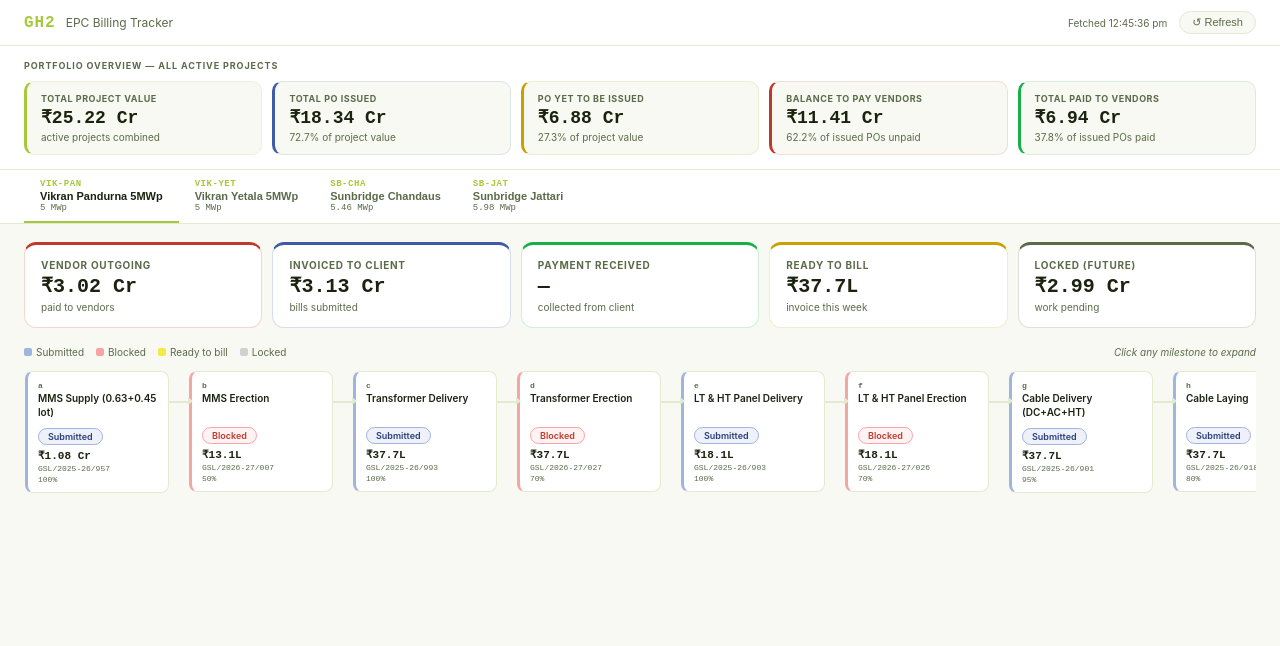
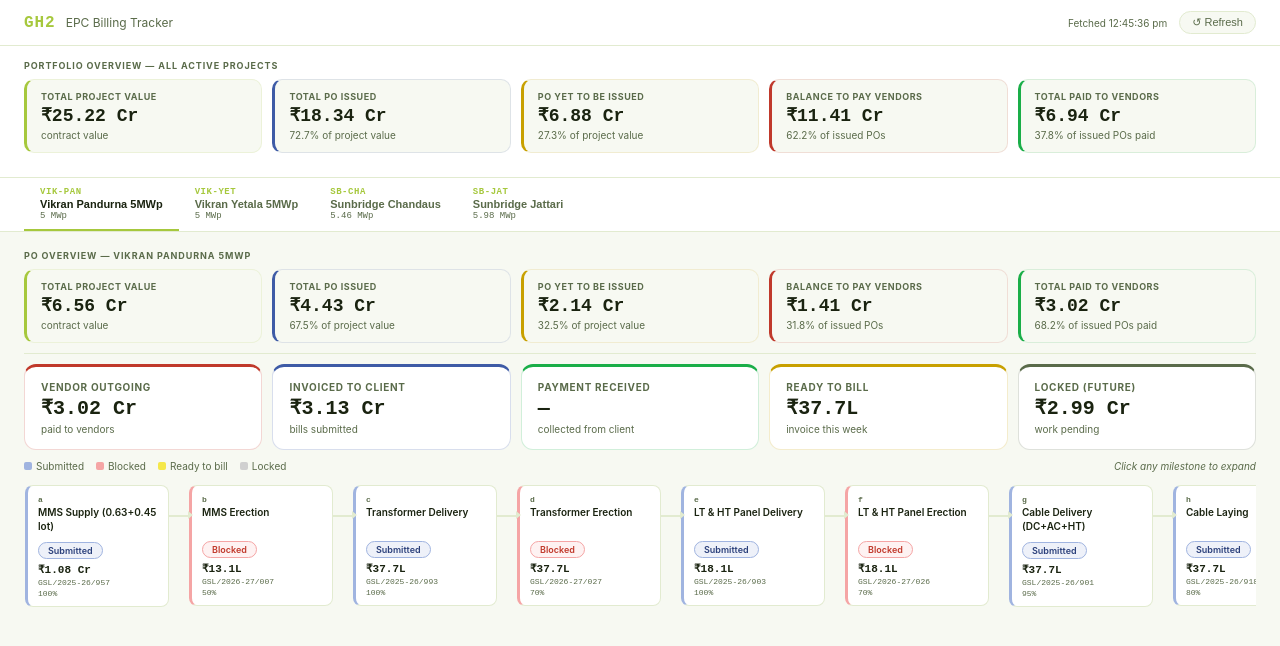
Before and after one commit to taaruntd/gh2-epc-tracker, a React (Create React App) app: page / in a window 1280 px wide. Shown: the top 646 px of the page. Built offline with nearby package versions, Linux system fonts and the light colour scheme.

Commit message:
Update App.js

```diff
--- a/src/App.js
+++ b/src/App.js
@@ -107,22 +107,24 @@ function joinData(projects, milestones, invoices, pos) {
   });
 }
 
-// ── GLOBAL STATS ──────────────────────────────────────────────
-function computeGlobalStats(rawProjects, rawPos) {
-  if (!rawProjects.length) return null;
+// ── PO STATS — reusable for both global and per-project ───────
+function computePOStats(projects, rawPos, filterProjectId = null) {
+  const filteredProj = filterProjectId
+    ? projects.filter(p => p.project_id === filterProjectId)
+    : projects.filter(p => p.project_status === "active");
 
-  // total project value — active projects only
-  const totalProjectValue = rawProjects
-    .filter(p => p.project_status === "active")
-    .reduce((a, p) => a + num(p.contract_value_inr), 0);
+  const projIds = new Set(filteredProj.map(p => p.project_id));
 
-  // deduplicate POs by project_id|po_id
+  const totalProjectValue = filteredProj.reduce((a,p) => a + num(p.contract_value_inr), 0);
+
   const seenTotal = new Set();
   const seenPaid  = new Set();
   let totalPOIssued = 0;
   let totalPOPaid   = 0;
 
-  rawPos.forEach(p => {
+  rawPos
+    .filter(p => projIds.has(p.project_id))
+    .forEach(p => {
       const key = `${p.project_id}|${p.po_id}`;
       if (!seenTotal.has(key)) {
         seenTotal.add(key);
@@ -137,9 +139,9 @@ function computeGlobalStats(rawProjects, rawPos) {
   return {
     totalProjectValue,
     totalPOIssued,
-    totalPOToIssue:  totalProjectValue - totalPOIssued,
+    totalPOToIssue: totalProjectValue - totalPOIssued,
     totalPOPaid,
-    totalPOBalance:  totalPOIssued - totalPOPaid,
+    totalPOBalance: totalPOIssued - totalPOPaid,
   };
 }
 
@@ -176,33 +178,35 @@ const TD = ({children,right,bold,color,sx}) => (
 );
 const TR = ({children,i}) => <tr style={{background:i%2===0?T.bg:T.surface}}>{children}</tr>;
 
-// ── GLOBAL STRIP ──────────────────────────────────────────────
-function GlobalStrip({ stats }) {
+// ── PO STRIP — shared component for both global and per-project
+function POStrip({ stats, label }) {
   if (!stats) return null;
-  const pctIssued = stats.totalProjectValue > 0
-    ? ((stats.totalPOIssued / stats.totalProjectValue) * 100).toFixed(1) : "0";
-  const pctPaid = stats.totalPOIssued > 0
-    ? ((stats.totalPOPaid / stats.totalPOIssued) * 100).toFixed(1) : "0";
+  const pctIssued  = stats.totalProjectValue > 0
+    ? ((stats.totalPOIssued   / stats.totalProjectValue) * 100).toFixed(1) : "0";
   const pctToIssue = stats.totalProjectValue > 0
-    ? ((stats.totalPOToIssue / stats.totalProjectValue) * 100).toFixed(1) : "0";
+    ? ((stats.totalPOToIssue  / stats.totalProjectValue) * 100).toFixed(1) : "0";
+  const pctPaid    = stats.totalPOIssued > 0
+    ? ((stats.totalPOPaid     / stats.totalPOIssued)    * 100).toFixed(1) : "0";
   const pctBalance = stats.totalPOIssued > 0
-    ? (((stats.totalPOIssued - stats.totalPOPaid) / stats.totalPOIssued) * 100).toFixed(1) : "0";
+    ? ((stats.totalPOBalance  / stats.totalPOIssued)    * 100).toFixed(1) : "0";
 
   const cards = [
-    { label:"Total Project Value",     value:fmtL(stats.totalProjectValue), sub:"active projects combined",             accent:T.olive  },
-    { label:"Total PO Issued",         value:fmtL(stats.totalPOIssued),     sub:`${pctIssued}% of project value`,       accent:T.blue   },
-    { label:"PO Yet to Be Issued",     value:fmtL(stats.totalPOToIssue),    sub:`${pctToIssue}% of project value`,      accent:T.amber  },
-    { label:"Balance to Pay Vendors",  value:fmtL(stats.totalPOBalance),    sub:`${pctBalance}% of issued POs unpaid`,  accent:T.red    },
-    { label:"Total Paid to Vendors",   value:fmtL(stats.totalPOPaid),       sub:`${pctPaid}% of issued POs paid`,       accent:T.green  },
+    { label:"Total Project Value",    value:fmtL(stats.totalProjectValue), sub:"contract value",                    accent:T.olive },
+    { label:"Total PO Issued",        value:fmtL(stats.totalPOIssued),     sub:`${pctIssued}% of project value`,    accent:T.blue  },
+    { label:"PO Yet to Be Issued",    value:fmtL(stats.totalPOToIssue),    sub:`${pctToIssue}% of project value`,   accent:T.amber },
+    { label:"Balance to Pay Vendors", value:fmtL(stats.totalPOBalance),    sub:`${pctBalance}% of issued POs`,      accent:T.red   },
+    { label:"Total Paid to Vendors",  value:fmtL(stats.totalPOPaid),       sub:`${pctPaid}% of issued POs paid`,    accent:T.green },
   ];
 
   return (
-    <div style={{background:T.surface,borderBottom:`1px solid ${T.border}`,padding:"14px 24px"}}>
-      <div style={{fontSize:9,fontWeight:700,color:T.muted,textTransform:"uppercase",letterSpacing:".1em",marginBottom:10}}>
-        Portfolio Overview — All Active Projects
+    <div style={{marginBottom:10}}>
+      {label && (
+        <div style={{fontSize:9,fontWeight:700,color:T.muted,textTransform:"uppercase",letterSpacing:".1em",marginBottom:8}}>
+          {label}
         </div>
+      )}
       <div style={{display:"grid",gridTemplateColumns:"repeat(5,1fr)",gap:10}}>
-        {cards.map(c=>(
+        {cards.map(c => (
           <div key={c.label} style={{
             background:T.bg, borderRadius:10,
             border:`1px solid ${c.accent}22`,
@@ -219,20 +223,30 @@ function GlobalStrip({ stats }) {
   );
 }
 
-// ── SUMMARY STRIP (per project) ───────────────────────────────
-function SummaryStrip({project}) {
-  const ms=project.milestones||[];
-  const billed  =ms.filter(m=>["billed","blocked"].includes(m.status)).reduce((a,m)=>a+num(m.milestone_amount),0);
-  const soon    =ms.filter(m=>m.status==="soon").reduce((a,m)=>a+num(m.milestone_amount),0);
-  const locked  =ms.filter(m=>m.status==="locked").reduce((a,m)=>a+num(m.milestone_amount),0);
-  const received=ms.reduce((a,m)=>a+num(m.payment_received),0);
+// ── GLOBAL STRIP WRAPPER ──────────────────────────────────────
+function GlobalStrip({ stats }) {
+  if (!stats) return null;
   return (
-    <div style={{display:"grid",gridTemplateColumns:"repeat(5,1fr)",gap:10,marginBottom:18}}>
-      <Stat label="Vendor outgoing"    value={fmtL(project.vendor_paid)} sub="paid to vendors"           accent={T.red}  />
-      <Stat label="Invoiced to client" value={fmtL(billed)}              sub="bills submitted"            accent={T.blue} />
-      <Stat label="Payment received"   value={received>0?fmtL(received):"—"} sub="collected from client" accent={T.green}/>
-      <Stat label="Ready to bill"      value={fmtL(soon)}                sub="invoice this week"          accent={T.amber}/>
-      <Stat label="Locked (future)"    value={fmtL(locked)}              sub="work pending"               accent={T.muted}/>
+    <div style={{background:T.surface,borderBottom:`1px solid ${T.border}`,padding:"14px 24px"}}>
+      <POStrip stats={stats} label="Portfolio Overview — All Active Projects"/>
+    </div>
+  );
+}
+
+// ── BILLING STRIP (per project) ───────────────────────────────
+function BillingStrip({ project }) {
+  const ms       = project.milestones || [];
+  const billed   = ms.filter(m=>["billed","blocked"].includes(m.status)).reduce((a,m)=>a+num(m.milestone_amount),0);
+  const soon     = ms.filter(m=>m.status==="soon").reduce((a,m)=>a+num(m.milestone_amount),0);
+  const locked   = ms.filter(m=>m.status==="locked").reduce((a,m)=>a+num(m.milestone_amount),0);
+  const received = ms.reduce((a,m)=>a+num(m.payment_received),0);
+  return (
+    <div style={{display:"grid",gridTemplateColumns:"repeat(5,1fr)",gap:10,marginBottom:10}}>
+      <Stat label="Vendor outgoing"    value={fmtL(project.vendor_paid)}       sub="paid to vendors"           accent={T.red}  />
+      <Stat label="Invoiced to client" value={fmtL(billed)}                    sub="bills submitted"            accent={T.blue} />
+      <Stat label="Payment received"   value={received>0?fmtL(received):"—"}   sub="collected from client"     accent={T.green}/>
+      <Stat label="Ready to bill"      value={fmtL(soon)}                      sub="invoice this week"          accent={T.amber}/>
+      <Stat label="Locked (future)"    value={fmtL(locked)}                    sub="work pending"               accent={T.muted}/>
     </div>
   );
 }
@@ -421,14 +435,27 @@ function Drawer({ms,project,onClose}) {
 }
 
 // ── PROJECT RAIL ──────────────────────────────────────────────
-function ProjectRail({project}) {
-  const [selected,setSelected]=useState(null);
-  const ms=project.milestones||[];
-  const selectedMs=ms.find(m=>m.milestone_id===selected);
-  const toggle=id=>setSelected(prev=>prev===id?null:id);
+function ProjectRail({ project, rawPos, rawProjects }) {
+  const [selected,setSelected] = useState(null);
+  const ms         = project.milestones || [];
+  const selectedMs = ms.find(m => m.milestone_id === selected);
+  const toggle     = id => setSelected(prev => prev===id ? null : id);
+
+  // per-project PO stats
+  const poStats = computePOStats(rawProjects, rawPos, project.project_id);
+
   return (
     <div>
-      <SummaryStrip project={project}/>
+      {/* PO strip — project-scoped */}
+      <POStrip stats={poStats} label={`PO Overview — ${project.project_name}`}/>
+
+      {/* divider */}
+      <div style={{height:1,background:T.border,marginBottom:10}}/>
+
+      {/* Billing strip */}
+      <BillingStrip project={project}/>
+
+      {/* Legend */}
       <div style={{display:"flex",gap:12,flexWrap:"wrap",alignItems:"center",marginBottom:10}}>
         {Object.entries(STATUS_META).map(([k,m])=>(
           <div key={k} style={{display:"flex",alignItems:"center",gap:4,fontSize:10,color:T.muted}}>
@@ -437,6 +464,8 @@ function ProjectRail({project}) {
         ))}
         <span style={{marginLeft:"auto",fontSize:10,color:T.muted,fontStyle:"italic"}}>Click any milestone to expand</span>
       </div>
+
+      {/* Rail */}
       <div style={{overflowX:"auto",paddingBottom:6,marginBottom:12}}>
         <div style={{display:"flex",alignItems:"flex-start",minWidth:"max-content",padding:"3px 1px 6px"}}>
           {ms.map((m,i)=>(
@@ -451,6 +480,7 @@ function ProjectRail({project}) {
           ))}
         </div>
       </div>
+
       <Drawer ms={selectedMs} project={project} onClose={()=>setSelected(null)}/>
     </div>
   );
@@ -504,7 +534,7 @@ export default function App() {
     </div>
   );
 
-  const globalStats   = computeGlobalStats(rawProj, rawPos);
+  const globalStats   = computePOStats(rawProj, rawPos);
   const activeProject = (joined||[]).find(p=>p.project_id===activeTab);
 
   return (
@@ -522,9 +552,10 @@ export default function App() {
         </div>
       </header>
 
-      {/* GLOBAL STRIP — between header and project tabs */}
+      {/* GLOBAL STRIP */}
       <GlobalStrip stats={globalStats}/>
 
+      {/* PROJECT TABS */}
       <nav style={{background:T.surface,borderBottom:`1px solid ${T.border}`,display:"flex",padding:"0 24px",overflowX:"auto"}}>
         {(joined||[]).map(p=>(
           <button key={p.project_id} onClick={()=>setActive(p.project_id)}
@@ -538,7 +569,12 @@ export default function App() {
 
       <main style={{padding:"18px 24px 40px"}}>
         {activeProject
-          ? <ProjectRail key={activeProject.project_id} project={activeProject}/>
+          ? <ProjectRail
+              key={activeProject.project_id}
+              project={activeProject}
+              rawPos={rawPos}
+              rawProjects={rawProj}
+            />
           : <p style={{color:T.muted,marginTop:20}}>No project selected.</p>}
       </main>
     </div>
```
Lines whose indentation alone changed are shown as unchanged.
